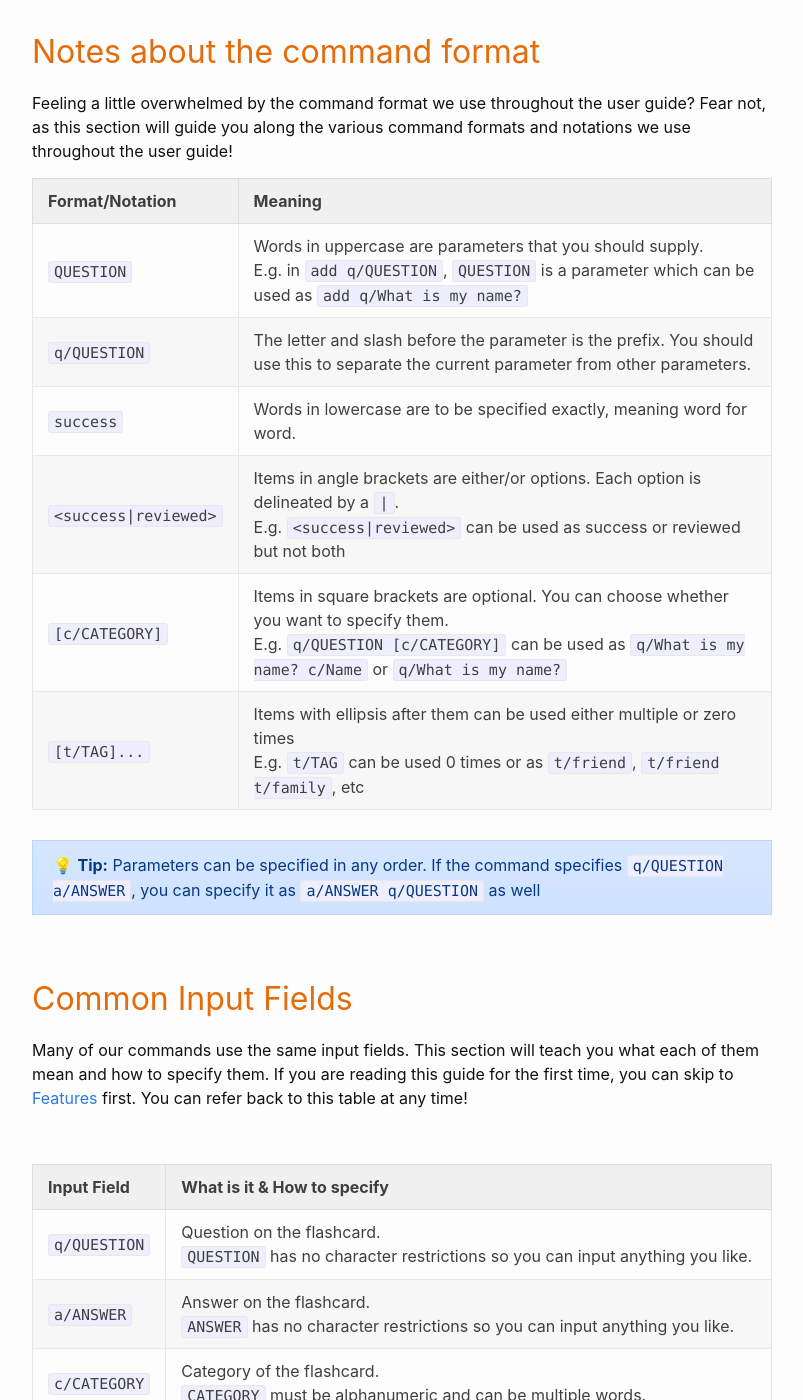
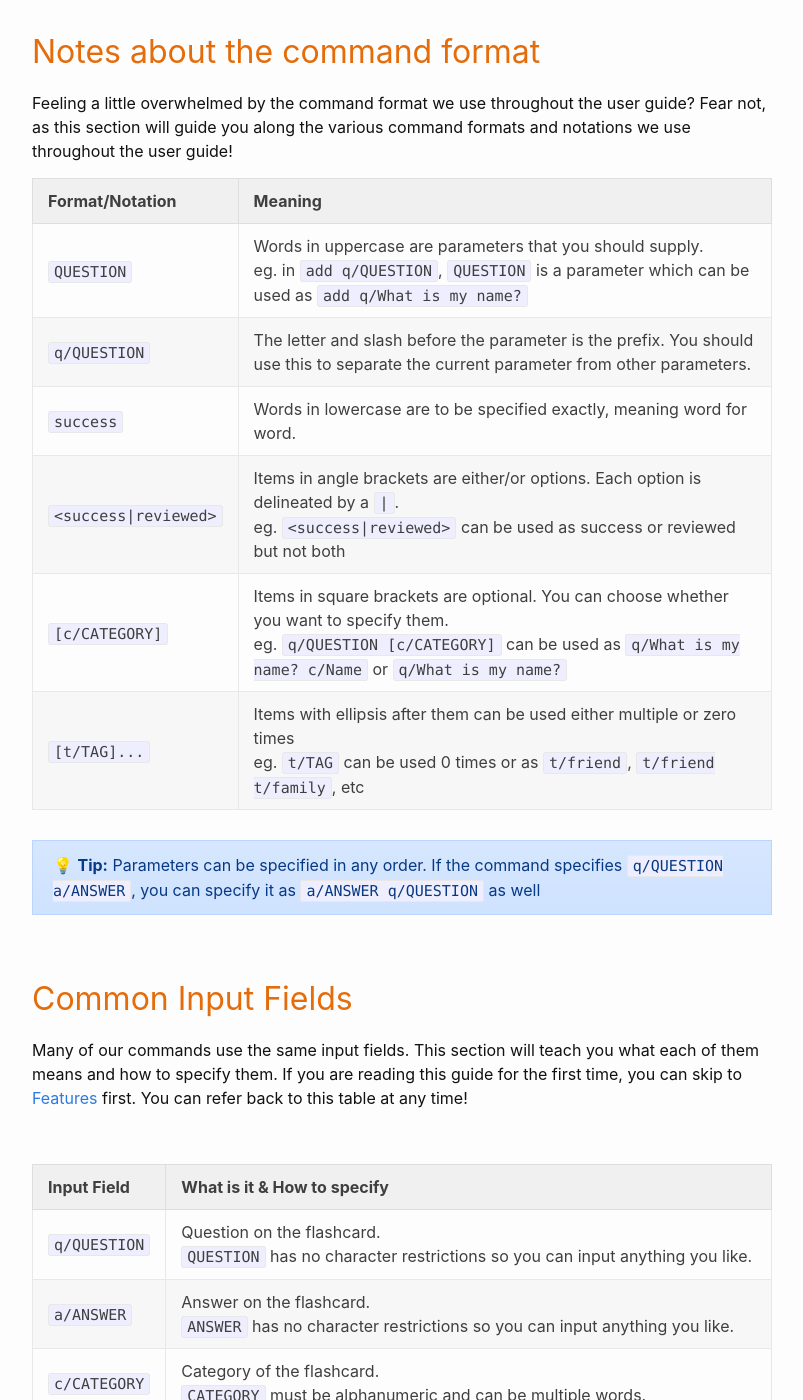
Before and after one commit to minzzelo/cs2101ug, a Jekyll site: the page built from docs/UserGuide.md, in a window 1280 px wide and 1400 px high, scrolled down 4746 px. Shown: the whole window, without its empty margins (238-1041 px from the left). Built offline with Jekyll 4.4.1, drawn with Linux system fonts in a browser that asks for light colours; emoji names are drawn with the system emoji font; some of the changed text lies outside the part shown.

Commit message:
Replace E.g. to eg.

```diff
--- a/docs/UserGuide.md
+++ b/docs/UserGuide.md
@@ -83,7 +83,7 @@ I’m sure you want to score in your examination 😊 so please proceed on to th
     ![Quick Start UI](images/QuickStartUi.png)
     <div style="page-break-after: always;"></div>
 <br>
-1. At the top of the screen, type the command in the command box and press Enter on your keyboard to execute it. E.g. typing help and pressing Enter will open the help window.
+1. At the top of the screen, type the command in the command box and press Enter on your keyboard to execute it. eg. typing help and pressing Enter will open the help window.
 
 1. Refer to the [Features](#features) below for details of each command.
 
@@ -105,12 +105,12 @@ Feeling a little overwhelmed by the command format we use throughout the user gu
 
 Format/Notation | Meaning
 -----------|-----------------------
-`QUESTION` | Words in uppercase are parameters that you should supply. <br> E.g. in `add q/QUESTION`, `QUESTION` is a parameter which can be used as `add q/What is my name?`
+`QUESTION` | Words in uppercase are parameters that you should supply. <br> eg. in `add q/QUESTION`, `QUESTION` is a parameter which can be used as `add q/What is my name?`
 `q/QUESTION` | The letter and slash before the parameter is the prefix. You should use this to separate the current parameter from other parameters.
 `success` | Words in lowercase are to be specified exactly, meaning word for word.
-`<success|reviewed>` | Items in angle brackets are either/or options. Each option is delineated by a `|`. <br> E.g. `<success|reviewed>` can be used as success or reviewed but not both
-`[c/CATEGORY]` | Items in square brackets are optional. You can choose whether you want to specify them. <br> E.g. `q/QUESTION [c/CATEGORY]` can be used as `q/What is my name? c/Name` or `q/What is my name?`
-`[t/TAG]...` | Items with ellipsis after them can be used either multiple or zero times <br> E.g. `t/TAG` can be used 0 times or as `t/friend`, `t/friend t/family`, etc
+`<success|reviewed>` | Items in angle brackets are either/or options. Each option is delineated by a `|`. <br> eg. `<success|reviewed>` can be used as success or reviewed but not both
+`[c/CATEGORY]` | Items in square brackets are optional. You can choose whether you want to specify them. <br> eg. `q/QUESTION [c/CATEGORY]` can be used as `q/What is my name? c/Name` or `q/What is my name?`
+`[t/TAG]...` | Items with ellipsis after them can be used either multiple or zero times <br> eg. `t/TAG` can be used 0 times or as `t/friend`, `t/friend t/family`, etc
 
 <div markdown="span" class="alert alert-primary">
 
@@ -121,7 +121,7 @@ Format/Notation | Meaning
 
 ## Common Input Fields
 
-Many of our commands use the same input fields. This section will teach you what each of them mean and how to specify them.
+Many of our commands use the same input fields. This section will teach you what each of them means and how to specify them.
 If you are reading this guide for the first time, you can skip to [Features](#features) first. You can refer back to this table at any time!
 
 <br>
```
